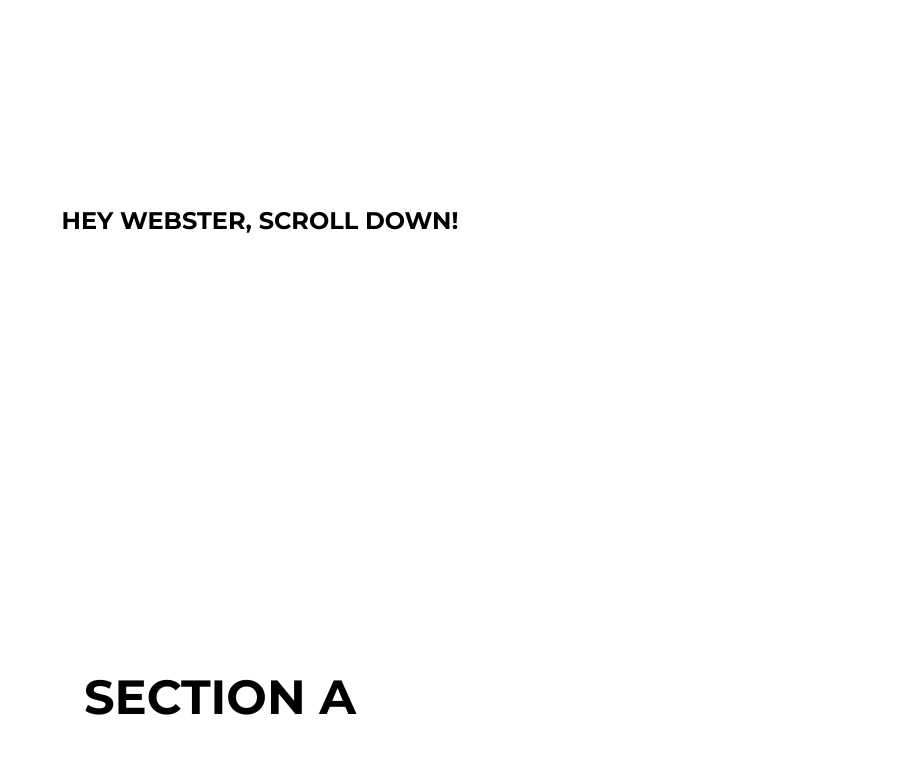
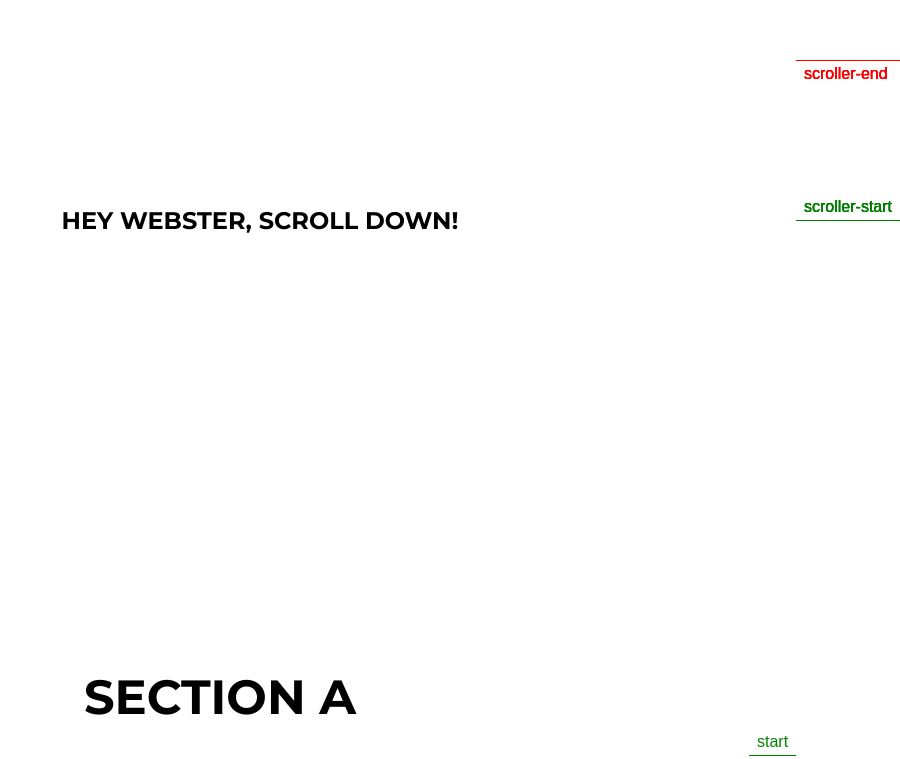
Before and after one commit to Arti-Art/Progress-Bar, a plain HTML site: page index.html in a window 1280 px wide. Shown: the part 180-939 px from the top of the page, without its empty margins (380-1280 px from the left). Drawn offline with nearby package versions, Linux system fonts and the light colour scheme.

Commit message:
Testing media queries

```diff
--- a/css/main.scss
+++ b/css/main.scss
@@ -85,6 +85,7 @@ body {
 
 .toc-selected {
   font-weight: 500;
+  color: red;
 }
 
 .progress {
@@ -109,3 +110,9 @@ body {
 .progress-d {
   background-color: rgb(255, 165, 214);
 }
+
+@media (max-width: 799px) {
+  body {
+    background-color: rgb(101, 155, 255);
+  }
+}
--- a/js/main.js
+++ b/js/main.js
@@ -1,3 +1,6 @@
+ScrollTrigger.matchMedia({
+  "(min-width: 800px)": function () {
+
     let toc = gsap.timeline({
       scrollTrigger: {
         trigger: '.table-of-contents',
@@ -13,21 +16,20 @@ let progressA = gsap.timeline({
       scrollTrigger: {
         trigger: '.section-a',
         start: 'top 50%',
-    // markers: true,
+        markers: true,
         endTrigger: '.section-a',
         end: "bottom 30%",
-    // toggleClass: "toc-selected", // put on the right selector if needed
+        toggleClass: "toc-selected",
         scrub: 0.5
       }
     });
-
-progressA.from('.progress-a', { x: -320 });
+    progressA.from('.progress-a', { x: -200 });
 
     let progressB = gsap.timeline({
       scrollTrigger: {
         trigger: '.section-b',
         start: 'top 50%',
-    // markers: true,
+        markers: true,
         endTrigger: '.section-b',
         end: "bottom 30%",
         scrub: 0.5
@@ -40,7 +42,7 @@ let progressC = gsap.timeline({
       scrollTrigger: {
         trigger: '.section-c',
         start: 'top 50%',
-    // markers: true,
+        markers: true,
         endTrigger: '.section-c',
         end: "bottom 30%",
         scrub: 0.5
@@ -53,7 +55,7 @@ let progressD = gsap.timeline({
       scrollTrigger: {
         trigger: '.section-d',
         start: 'top 50%',
-    // markers: true,
+        markers: true,
         endTrigger: '.section-d',
         end: "bottom 30%",
         scrub: 0.5
@@ -61,3 +63,6 @@ let progressD = gsap.timeline({
     });
 
     progressD.from('.progress-d', { x: -320 });
+
+  }
+})
```
Also changed, not shown: css/main.css, 1 other file. Lines whose indentation alone changed are shown as unchanged.
